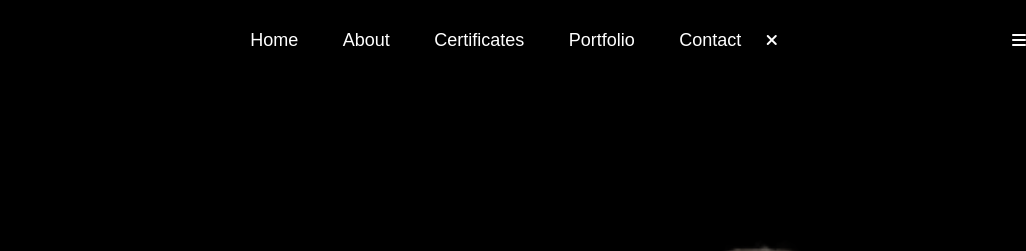
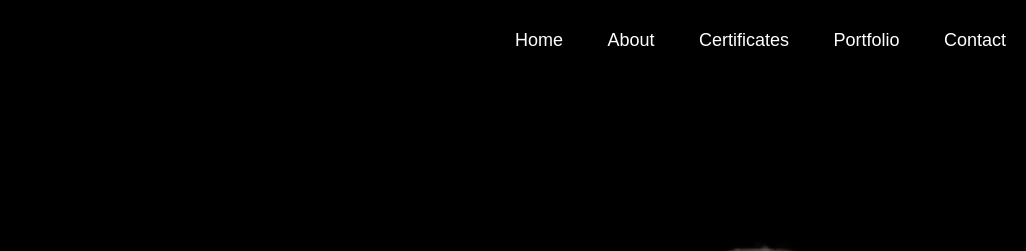
Before and after one commit to shivani1022/Portfolio, a plain HTML site: page index.html in a window 1280 px wide. Shown: the top 251 px of the page, 254-1280 px from the left. Drawn offline with Linux system fonts and the light colour scheme.

Commit message:
index.html

```diff
--- a/index.html
+++ b/index.html
@@ -22,10 +22,10 @@
                     <li><a href="#certificates">Certificates</a></li>
                     <li><a href="#portfolio">Portfolio</a></li>
                     <li><a href="#contact">Contact</a></li>
-                    <i class="fa-solid fa-xmark" onclick="closemenu()"></i>
+                    <!-- <i class="fa-solid fa-xmark" onclick="closemenu()"></i> -->
 
                 </ul>
-                <i class="fa-solid fa-bars" onclick="openmenu()"></i>
+                <!-- <i class="fa-solid fa-bars" onclick="openmenu()"></i> -->
             </nav>
             <div class="header-text">
                 <p>DATA ANALYST</p>
```
